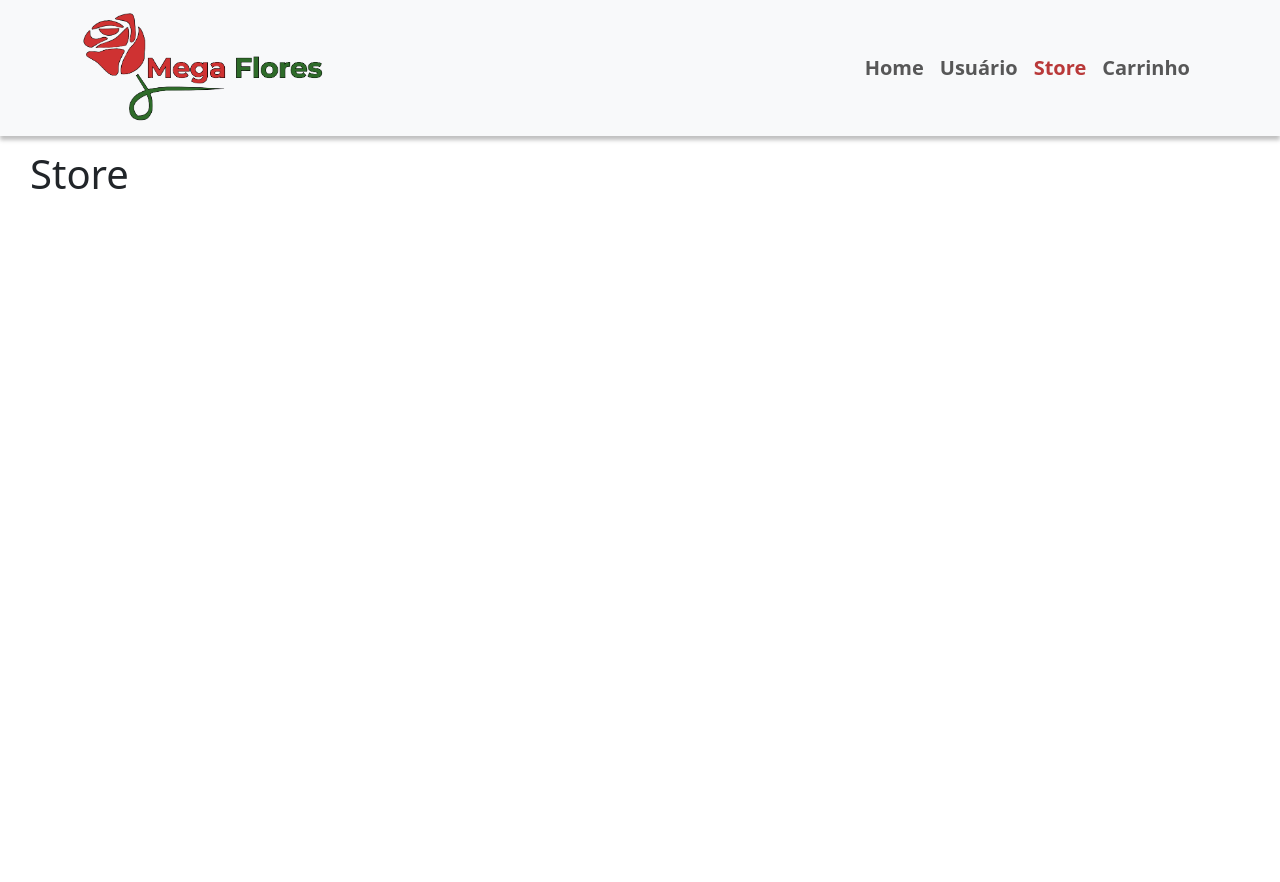
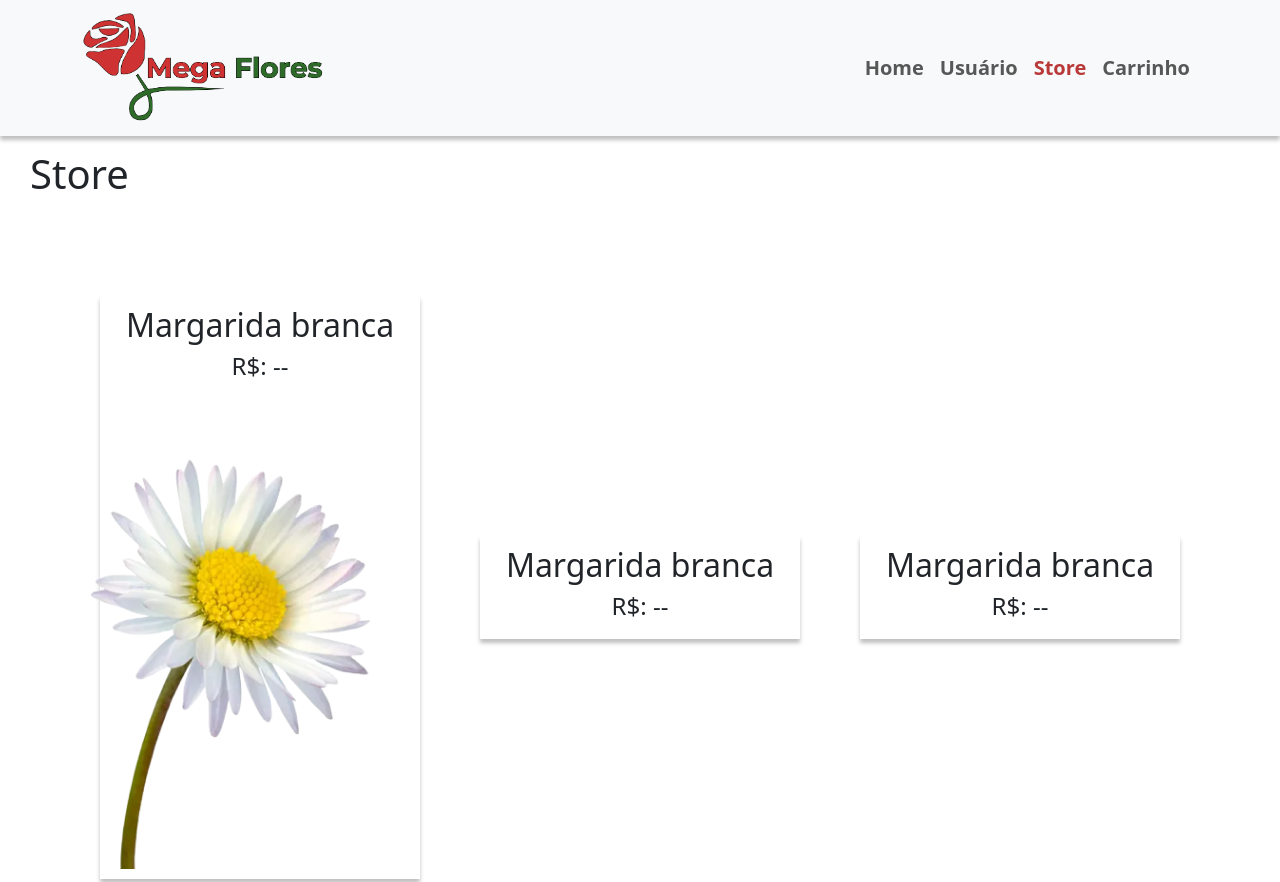
Before and after one commit to ZeDio/INW2MIA, a plain HTML site: page mega_flores/pg_s/store.html in a window 1280 px wide. Shown: the top 882 px of the page. Drawn offline with nearby package versions, Linux system fonts and the light colour scheme.

Commit message:
(jose me obrigou)

```diff
--- a/mega_flores/css_s/store.css
+++ b/mega_flores/css_s/store.css
@@ -3,30 +3,24 @@ main{
 }
 
 h1 {
-    height: 95vh;
     display: flex;
     align-items: left;
     justify-content: top;
     padding-left: 30px;
-    margin-bottom: 690px;
 
     color: #B93939;
 }
 
-
-h2 {
-
-}
 .produtos {
     display: flex;
-    justify-content: column;
+    justify-content: center;
+    flex-direction: column;
     padding: 30px;
-    align-items: center;
 }
 
 .linha {
     display: flex;
-    justify-content: row;
+    justify-content: center;
     align-items: center;
     padding: 30px;
 }
@@ -38,4 +32,8 @@ h2 {
     align-items: center;
     width: 33%;
     padding: 10px;
+    margin: 30px;
+    background: #FFFFFF;
+    box-shadow: 0px 4px 4px rgba(0, 0, 0, 0.25);
+    width: 20rem;
 }
--- a/mega_flores/pg_s/store.html
+++ b/mega_flores/pg_s/store.html
@@ -43,6 +43,21 @@
 
 
         <div class="produtos">
+            <div class="linha">
+                <div class="flor">
+                    <h2>Margarida branca</h2>
+                    <h4>R$: --</h4>
+                    <img src="../img_s/Margarida1.png" alt="Margarida1">
+                </div>
+                <div class="flor">
+                    <h2>Margarida branca</h2>
+                    <h4>R$: --</h4>
+                </div>
+                <div class="flor">
+                    <h2>Margarida branca</h2>
+                    <h4>R$: --</h4>
+                </div>
+            </div>
             <div class="linha">
                 <div class="flor">
                     <h2>Margarida branca</h2>
```
Also changed, not shown: mega_flores/img_s/Margarida1.png (added).
